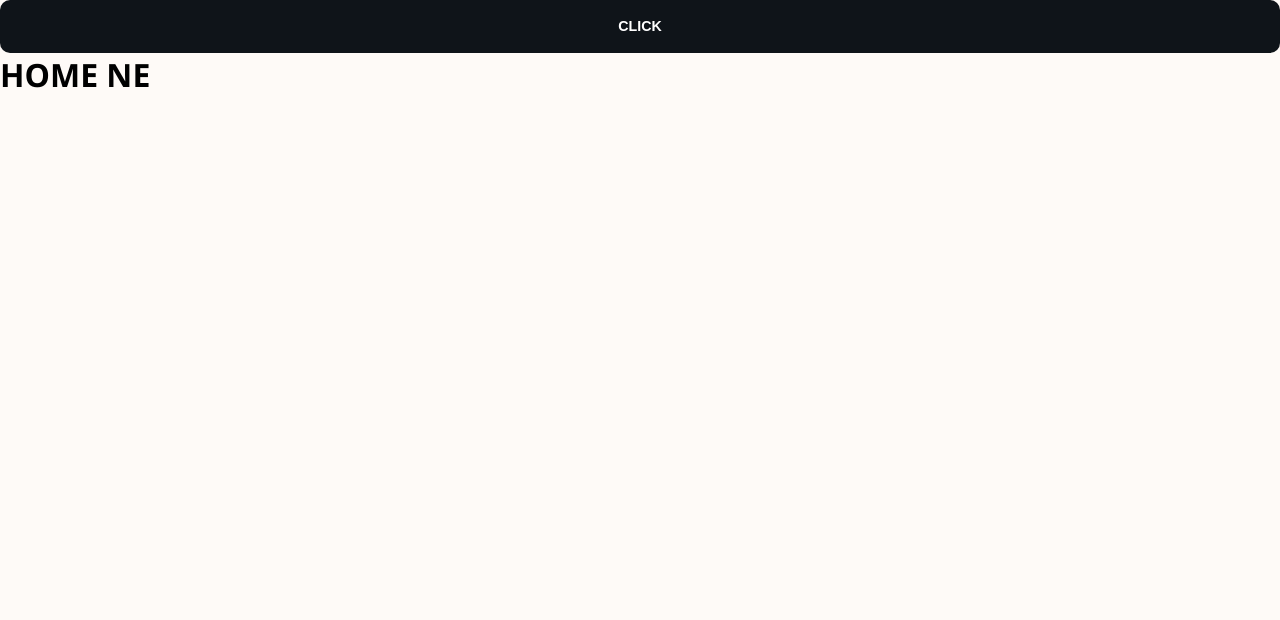
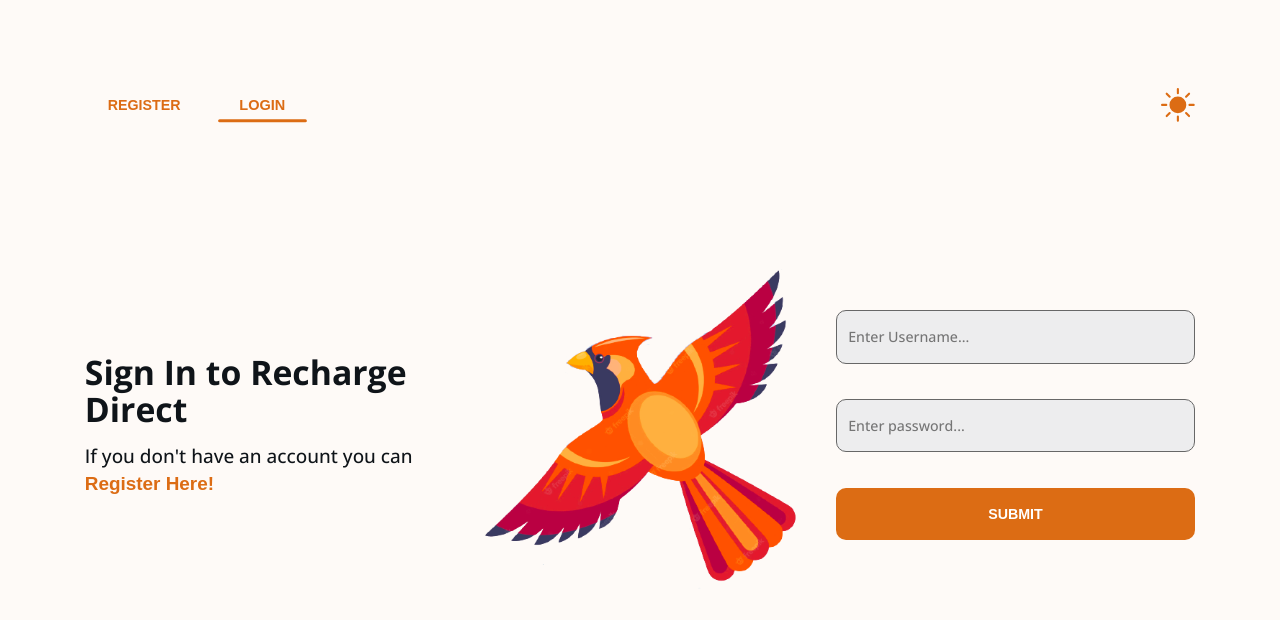
Before and after one commit to tuananh131001/Cardinalis-FE, a React (Vite) app in the folder client/: page / in a window 1280 px wide. Shown: the top 620 px of the page. Built offline with nearby package versions, Linux system fonts and the light colour scheme; no server answers.

Commit message:
Client-feat: Change landing page to login

```diff
--- a/client/src/App.jsx
+++ b/client/src/App.jsx
@@ -20,8 +20,8 @@ function App() {
       <ThemeProvider theme={themeMode}>
         <GlobalStyled />
         <Routes>
-          <Route path="/" element={<Home themeToggler={themeToggler} />} />
-          <Route path="/login" element={<Login theme={theme} themeToggler={themeToggler} />} />
+          <Route path="/" element={<Login theme={theme} themeToggler={themeToggler} />} />
+          <Route path="/home" element={<Home theme={theme} themeToggler={themeToggler} />} />
           <Route
             path="/register"
             element={<Register theme={theme} themeToggler={themeToggler} />}
```
